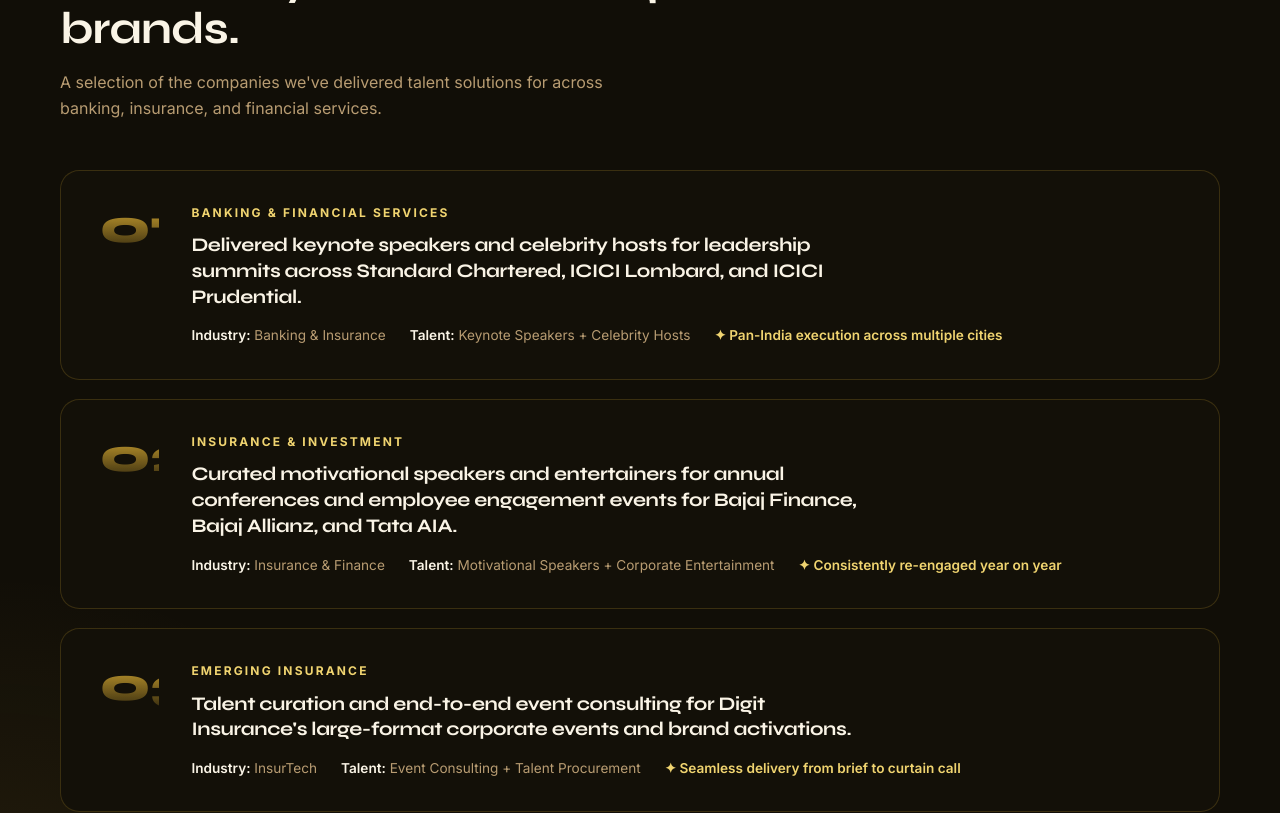
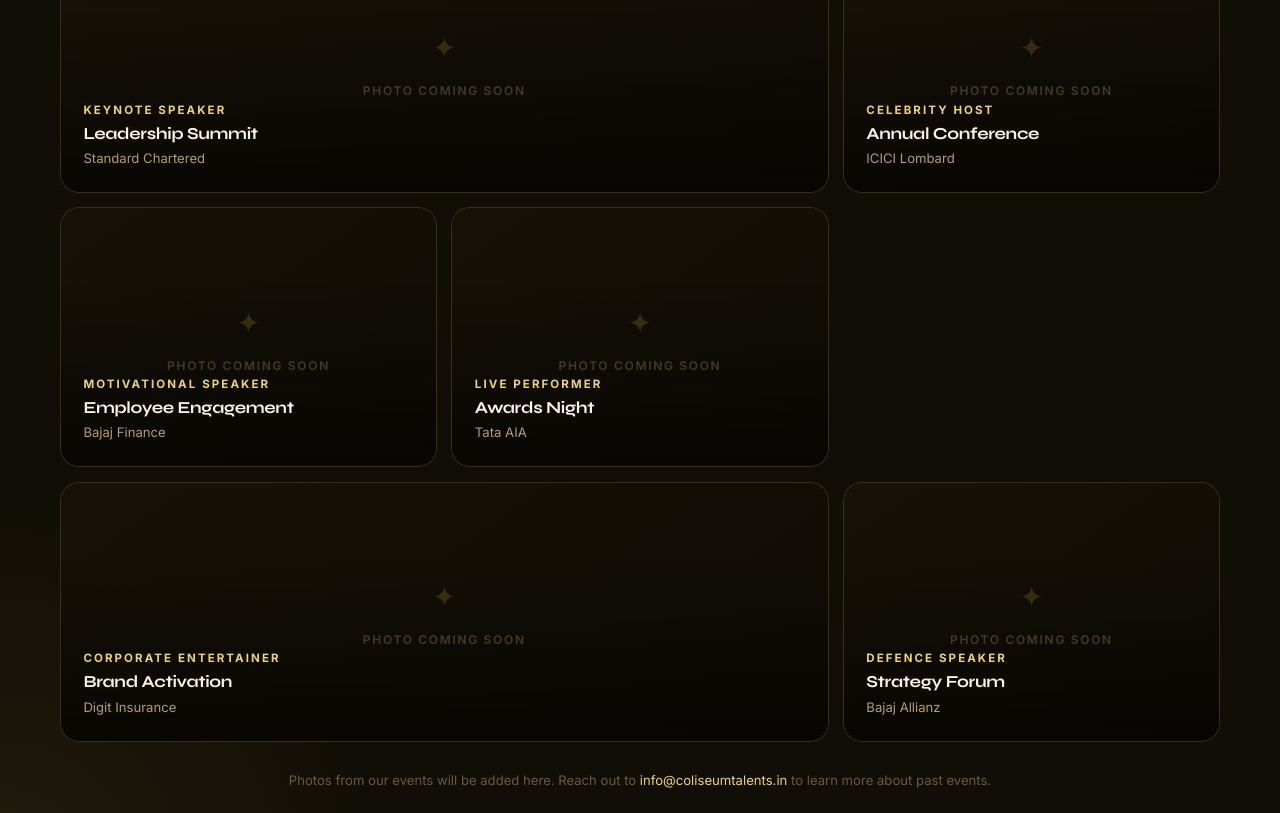
Before and after one commit to Rishav-Himmatramka/Coliseum-Talents, a React (Vite) app: page / in a window 1280 px wide. Shown: the part 7200-8013 px from the top of the page. Built offline with nearby package versions, Linux system fonts and the light colour scheme.

Commit message:
Remove industries section, revamp past events into photo gallery with placeholder grid

```diff
--- a/src/components/CaseStudies.css
+++ b/src/components/CaseStudies.css
@@ -5,94 +5,143 @@
   border-top: 1px solid var(--border);
 }
 
-.cases-list {
+.gallery-grid {
+  display: grid;
+  grid-template-columns: repeat(3, 1fr);
+  grid-auto-rows: 260px;
+  gap: 0.9rem;
+}
+
+.gallery-item {
+  position: relative;
+  border-radius: var(--radius);
+  overflow: hidden;
+  border: 1px solid var(--border);
+  cursor: pointer;
+  background: var(--bg-card);
+  transition: border-color 250ms ease, transform 250ms ease, box-shadow 250ms ease;
+}
+
+.gallery-item--large { grid-column: span 2; }
+
+.gallery-item.hovered {
+  border-color: var(--border-strong);
+  transform: scale(1.015);
+  box-shadow: 0 20px 60px rgba(0,0,0,0.5), 0 0 32px rgba(212,168,50,0.14);
+  z-index: 2;
+}
+
+.gallery-photo {
+  width: 100%;
+  height: 100%;
+  object-fit: cover;
+  display: block;
+  transition: transform 400ms ease;
+}
+
+.gallery-item.hovered .gallery-photo { transform: scale(1.06); }
+
+.gallery-placeholder {
+  width: 100%;
+  height: 100%;
   display: flex;
   flex-direction: column;
-  gap: 1.2rem;
+  align-items: center;
+  justify-content: center;
+  gap: 0.6rem;
+  background: linear-gradient(145deg, #171208, #0f0c06);
 }
 
-.case-card {
-  display: flex;
-  gap: 2rem;
-  align-items: flex-start;
-  background: var(--bg-card);
-  border: 1px solid var(--border);
-  border-radius: var(--radius);
-  padding: 2rem 2.4rem;
-  transition: border-color 220ms ease, transform 220ms ease, box-shadow 220ms ease;
+.gallery-placeholder-icon {
+  font-size: 1.8rem;
+  color: var(--accent-dim);
+  animation: placeholderPulse 2.5s ease-in-out infinite;
 }
 
-.case-card:hover {
-  border-color: var(--border-strong);
-  transform: translateX(6px);
-  box-shadow: 0 12px 40px rgba(196, 154, 44, 0.08);
+@keyframes placeholderPulse {
+  0%, 100% { opacity: 0.4; }
+  50%       { opacity: 0.9; }
 }
 
-.case-num {
-  font-family: var(--font-heading);
-  font-size: 3rem;
-  font-weight: 800;
-  line-height: 1;
-  background: linear-gradient(180deg, var(--accent), rgba(196, 154, 44, 0.2));
-  -webkit-background-clip: text;
-  -webkit-text-fill-color: transparent;
-  background-clip: text;
-  flex-shrink: 0;
-  width: 60px;
+.gallery-placeholder-text {
+  font-size: 0.75rem;
+  font-weight: 600;
+  letter-spacing: 0.14em;
+  text-transform: uppercase;
+  color: var(--muted-2);
 }
 
-.case-body {
+.gallery-overlay {
+  position: absolute;
+  inset: 0;
+  background: linear-gradient(to top, rgba(7,6,3,0.92) 0%, rgba(7,6,3,0.5) 50%, rgba(7,6,3,0.1) 100%);
+  display: flex;
+  align-items: flex-end;
+  padding: 1.4rem;
+  opacity: 0;
+  transition: opacity 280ms ease;
+}
+
+.gallery-item.hovered .gallery-overlay { opacity: 1; }
+
+.gallery-item:has(.gallery-placeholder) .gallery-overlay {
+  opacity: 1;
+  background: linear-gradient(to top, rgba(7,6,3,0.88) 0%, transparent 70%);
+}
+
+.gallery-overlay-content {
   display: flex;
   flex-direction: column;
-  gap: 0.6rem;
+  gap: 0.25rem;
 }
 
-.case-tag {
-  font-size: 0.75rem;
+.gallery-talent-tag {
+  font-size: 0.72rem;
   font-weight: 700;
   letter-spacing: 0.18em;
   text-transform: uppercase;
   color: var(--accent-2);
 }
 
-.case-body h3 {
-  font-size: 1.2rem;
-  max-width: 680px;
-  line-height: 1.35;
+.gallery-overlay-content h3 {
+  font-size: 1.05rem;
+  font-weight: 700;
+  color: var(--text);
+  line-height: 1.2;
 }
 
-.case-meta {
-  display: flex;
-  flex-wrap: wrap;
-  gap: 1.5rem;
-  margin-top: 0.3rem;
-  font-size: 0.85rem;
+.gallery-overlay-content p {
+  font-size: 0.82rem;
   color: var(--muted);
 }
 
-.case-meta strong {
-  color: var(--text);
-  font-weight: 600;
+.gallery-note {
+  margin-top: 1.8rem;
+  font-size: 0.82rem;
+  color: var(--muted-2);
+  text-align: center;
 }
 
-.case-outcome {
+.gallery-note a {
   color: var(--accent-2);
-  font-weight: 600;
+  text-decoration: none;
+  transition: color 180ms ease;
 }
 
-@media (max-width: 660px) {
-  .case-card {
-    flex-direction: column;
-    gap: 1rem;
-    padding: 1.5rem;
+.gallery-note a:hover { color: var(--accent); }
+
+@media (max-width: 900px) {
+  .gallery-grid {
+    grid-template-columns: repeat(2, 1fr);
+    grid-auto-rows: 220px;
   }
+  .gallery-item--large { grid-column: span 2; }
+}
 
-  .case-num {
-    font-size: 2rem;
+@media (max-width: 560px) {
+  .gallery-grid {
+    grid-template-columns: 1fr;
+    grid-auto-rows: 200px;
   }
-
-  .case-meta {
-    gap: 0.8rem;
-    flex-direction: column;
-  }
+  .gallery-item--large { grid-column: span 1; }
 }
--- a/src/components/CaseStudies.jsx
+++ b/src/components/CaseStudies.jsx
@@ -1,36 +1,62 @@
-import { useRef } from 'react'
+import { useState, useRef } from 'react'
 import useFadeIn from '../hooks/useFadeIn'
 import './CaseStudies.css'
 
-const CASES = [
+// Replace src with real photo paths once available e.g. '/events/event1.jpg'
+const EVENTS = [
   {
-    tag: 'Banking & Financial Services',
-    title: 'Delivered keynote speakers and celebrity hosts for leadership summits across Standard Chartered, ICICI Lombard, and ICICI Prudential.',
-    industry: 'Banking & Insurance',
-    type: 'Keynote Speakers + Celebrity Hosts',
-    outcome: 'Pan-India execution across multiple cities',
-    num: '01',
+    id: 1,
+    photo: null,
+    label: 'Leadership Summit',
+    client: 'Standard Chartered',
+    talent: 'Keynote Speaker',
+    size: 'large', // spans 2 columns
   },
   {
-    tag: 'Insurance & Investment',
-    title: 'Curated motivational speakers and entertainers for annual conferences and employee engagement events for Bajaj Finance, Bajaj Allianz, and Tata AIA.',
-    industry: 'Insurance & Finance',
-    type: 'Motivational Speakers + Corporate Entertainment',
-    outcome: 'Consistently re-engaged year on year',
-    num: '02',
+    id: 2,
+    photo: null,
+    label: 'Annual Conference',
+    client: 'ICICI Lombard',
+    talent: 'Celebrity Host',
+    size: 'small',
   },
   {
-    tag: 'Emerging Insurance',
-    title: 'Talent curation and end-to-end event consulting for Digit Insurance\'s large-format corporate events and brand activations.',
-    industry: 'InsurTech',
-    type: 'Event Consulting + Talent Procurement',
-    outcome: 'Seamless delivery from brief to curtain call',
-    num: '03',
+    id: 3,
+    photo: null,
+    label: 'Employee Engagement',
+    client: 'Bajaj Finance',
+    talent: 'Motivational Speaker',
+    size: 'small',
+  },
+  {
+    id: 4,
+    photo: null,
+    label: 'Awards Night',
+    client: 'Tata AIA',
+    talent: 'Live Performer',
+    size: 'small',
+  },
+  {
+    id: 5,
+    photo: null,
+    label: 'Brand Activation',
+    client: 'Digit Insurance',
+    talent: 'Corporate Entertainer',
+    size: 'large',
+  },
+  {
+    id: 6,
+    photo: null,
+    label: 'Strategy Forum',
+    client: 'Bajaj Allianz',
+    talent: 'Defence Speaker',
+    size: 'small',
   },
 ]
 
 export default function CaseStudies() {
   const ref = useRef()
+  const [hovered, setHovered] = useState(null)
   useFadeIn(ref)
 
   return (
@@ -39,26 +65,43 @@
         <div className="section-heading fade-up">
           <div className="gold-line" />
           <p className="eyebrow">Past events</p>
-          <h2>Trusted by India's leading brands.</h2>
-          <p>A selection of the companies we've delivered talent solutions for across banking, insurance, and financial services.</p>
+          <h2>Moments we have helped make extraordinary.</h2>
+          <p>A glimpse into the events, stages and celebrations we have been part of across India.</p>
         </div>
 
-        <div className="cases-list">
-          {CASES.map((c, i) => (
-            <article key={c.num} className={`case-card fade-up delay-${i + 1}`}>
-              <div className="case-num">{c.num}</div>
-              <div className="case-body">
-                <span className="case-tag">{c.tag}</span>
-                <h3>{c.title}</h3>
-                <div className="case-meta">
-                  <span><strong>Industry:</strong> {c.industry}</span>
-                  <span><strong>Talent:</strong> {c.type}</span>
-                  <span className="case-outcome">✦ {c.outcome}</span>
+        <div className="gallery-grid fade-up delay-1">
+          {EVENTS.map((ev) => (
+            <div
+              key={ev.id}
+              className={`gallery-item${ev.size === 'large' ? ' gallery-item--large' : ''}${hovered === ev.id ? ' hovered' : ''}`}
+              onMouseEnter={() => setHovered(ev.id)}
+              onMouseLeave={() => setHovered(null)}
+            >
+              {/* Photo or placeholder */}
+              {ev.photo ? (
+                <img src={ev.photo} alt={ev.label} className="gallery-photo" />
+              ) : (
+                <div className="gallery-placeholder">
+                  <span className="gallery-placeholder-icon">✦</span>
+                  <span className="gallery-placeholder-text">Photo coming soon</span>
+                </div>
+              )}
+
+              {/* Overlay on hover */}
+              <div className="gallery-overlay">
+                <div className="gallery-overlay-content">
+                  <span className="gallery-talent-tag">{ev.talent}</span>
+                  <h3>{ev.label}</h3>
+                  <p>{ev.client}</p>
                 </div>
               </div>
-            </article>
+            </div>
           ))}
         </div>
+
+        <p className="gallery-note fade-up delay-3">
+          Photos from our events will be added here. Reach out to <a href="mailto:info@coliseumtalents.in">info@coliseumtalents.in</a> to learn more about past events.
+        </p>
       </div>
     </section>
   )
--- a/src/components/Clients.jsx
+++ b/src/components/Clients.jsx
@@ -10,18 +10,6 @@
   'Bajaj Finance',
   'Bajaj Allianz',
   'Digit Insurance',
-]
-
-const INDUSTRIES = [
-  { icon: '🏦', label: 'Banking & Financial Services' },
-  { icon: '🛡️', label: 'Insurance' },
-  { icon: '💻', label: 'IT & Technology' },
-  { icon: '🏭', label: 'Manufacturing' },
-  { icon: '🏥', label: 'Healthcare' },
-  { icon: '🎓', label: 'Education' },
-  { icon: '🚀', label: 'Startups' },
-  { icon: '🏛️', label: 'Government & Associations' },
-  { icon: '💎', label: 'Luxury Brands' },
 ]
 
 export default function Clients() {
@@ -45,18 +33,6 @@
             </div>
           ))}
         </div>
-
-        <div className="industries-wrap fade-up delay-2">
-          <p className="eyebrow">Industries we serve</p>
-          <div className="industries-grid">
-            {INDUSTRIES.map(ind => (
-              <div key={ind.label} className="industry-item">
-                <span className="ind-icon">{ind.icon}</span>
-                <span>{ind.label}</span>
-              </div>
-            ))}
-          </div>
-        </div>
       </div>
     </section>
   )
```
